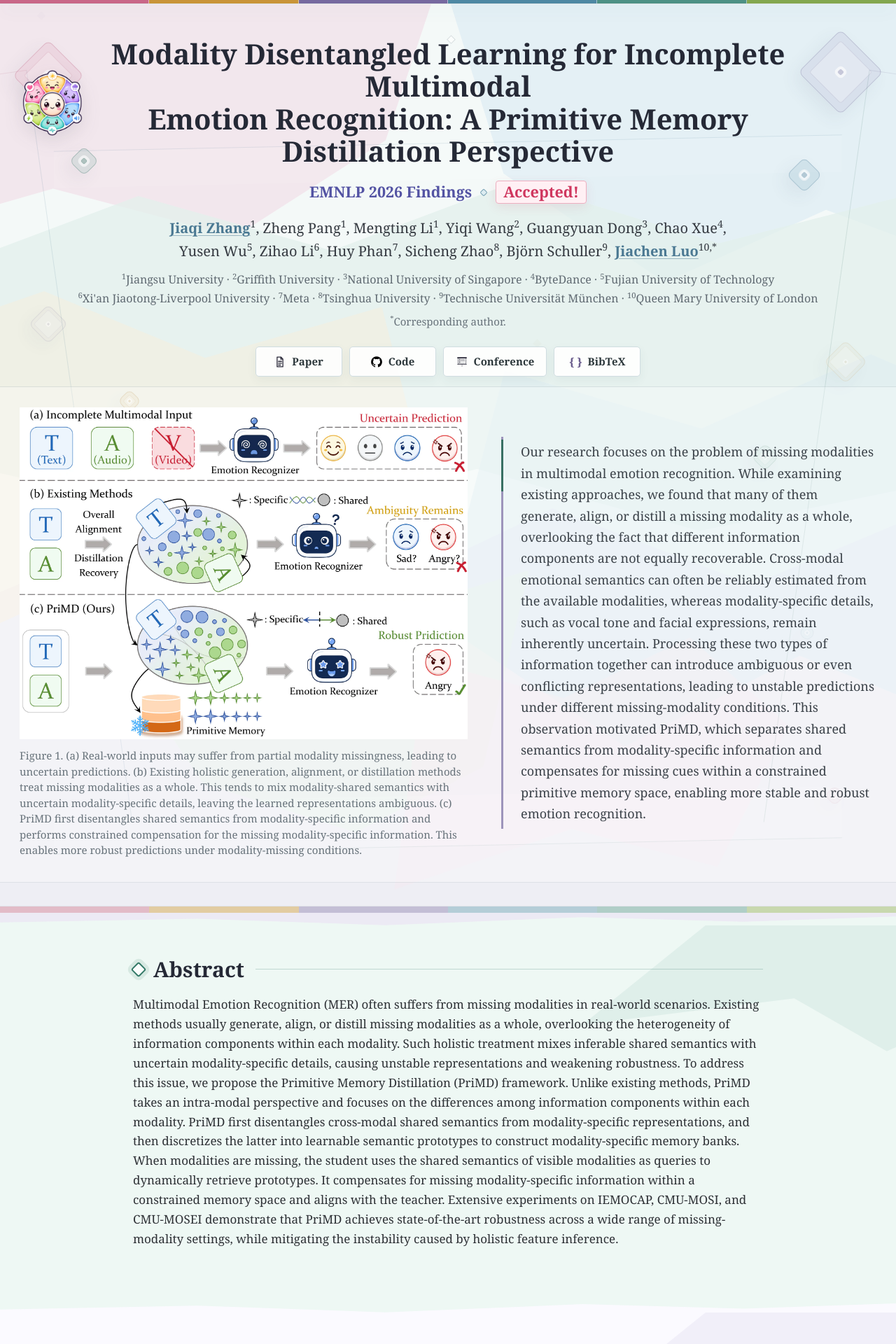
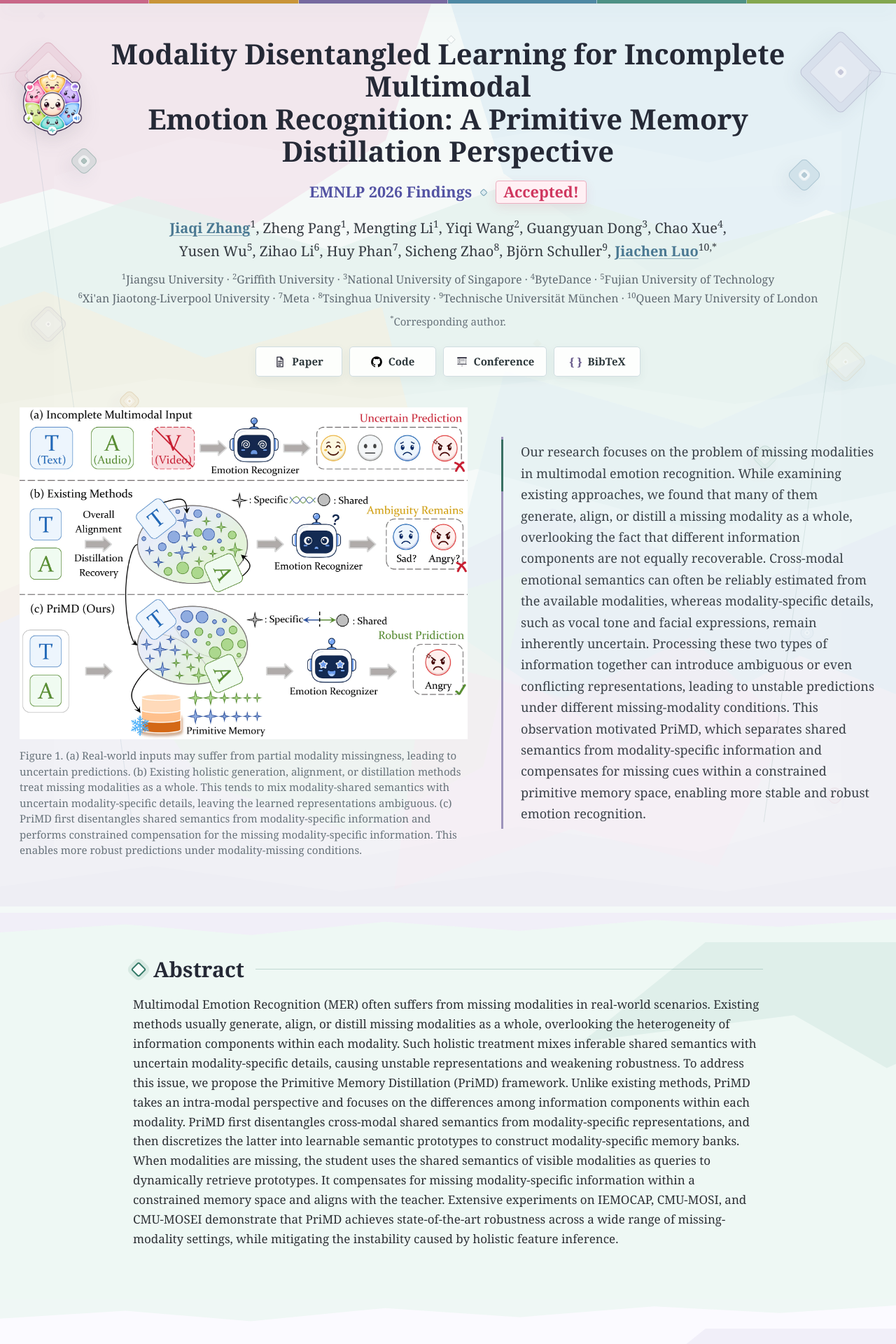
Before and after one commit to JiaqiZhang-Sengoku/JiaqiZhang-Sengoku.github.io, a Jekyll site: the page built from Web/PriMD/index.html, in a window 1280 px wide. Shown: the top 1920 px of the page at 70% size. Built offline with Jekyll 4.4.1, drawn with Linux system fonts in a browser that asks for light colours.

Commit message:
20260707

```diff
--- a/Web/PriMD/index.html
+++ b/Web/PriMD/index.html
@@ -13,7 +13,7 @@
   <link rel="icon" type="image/webp" sizes="1024x1024" href="/Web/PriMD/PriMD_Logo.webp?v=20260829-hd">
   <link rel="apple-touch-icon" href="/Web/PriMD/PriMD_Logo.webp?v=20260829-hd">
   <link rel="shortcut icon" type="image/webp" href="/Web/PriMD/PriMD_Logo.webp?v=20260829-hd">
-  <link rel="stylesheet" href="/Web/PriMD/styles.css?v=20260829-hero-flow">
+  <link rel="stylesheet" href="/Web/PriMD/styles.css?v=20260829-soft-flow-3">
 </head>
 <body>
   <main>
--- a/Web/PriMD/styles.css
+++ b/Web/PriMD/styles.css
@@ -217,15 +217,15 @@
 .hero-backdrop::after {
   content: "";
   position: absolute;
-  top: 198px;
-  bottom: 86px;
+  top: 182px;
+  bottom: 70px;
   left: 50%;
   width: min(1440px, 88vw);
-  border-top: 1px solid rgba(74, 120, 146, 0.12);
-  border-bottom: 1px solid rgba(57, 112, 99, 0.11);
+  background: rgba(255, 255, 255, 0.055);
   box-shadow:
-    inset 0 52px 0 rgba(255, 255, 255, 0.08),
-    inset 0 -72px 0 rgba(255, 255, 255, 0.1);
+    inset 0 88px 0 rgba(255, 255, 255, 0.035),
+    inset 0 -110px 0 rgba(255, 255, 255, 0.045);
+  clip-path: polygon(0 5%, 17% 0, 39% 4%, 62% 0, 83% 5%, 100% 1%, 100% 95%, 82% 100%, 59% 96%, 37% 100%, 16% 95%, 0 99%);
   transform: translateX(-50%) skewY(-1.2deg);
 }
 
@@ -235,11 +235,11 @@
   right: 0;
   bottom: 0;
   left: 0;
-  display: grid;
+  display: none;
   grid-template-columns: repeat(6, minmax(0, 1fr));
-  height: 10px;
-  border-top: 1px solid rgba(83, 106, 117, 0.14);
-  opacity: 0.62;
+  height: 3px;
+  border: 0;
+  opacity: 0.24;
   pointer-events: none;
 }
 
@@ -650,7 +650,7 @@
 }
 
 .content-band + .content-band {
-  margin-top: -1px;
+  margin-top: -2px;
 }
 
 .content-band::before {
@@ -661,17 +661,17 @@
   right: 0;
   left: 0;
   width: 100%;
-  height: 18px;
+  height: 42px;
   background: var(--section-bridge);
-  clip-path: polygon(0 0, 100% 0, 100% 30%, 83% 72%, 65% 36%, 43% 100%, 22% 48%, 0 78%);
-  opacity: 0.96;
+  clip-path: polygon(0 0, 100% 0, 100% 22%, 87% 48%, 73% 25%, 58% 62%, 43% 31%, 28% 76%, 14% 40%, 0 67%);
+  opacity: 0.88;
 }
 
 .content-band::after {
   content: "";
   position: absolute;
   z-index: 0;
-  top: 18px;
+  top: 42px;
   right: -8%;
   width: 43%;
   height: 180px;
@@ -685,7 +685,11 @@
   --section-bg: #eef8f4;
   --section-detail: rgba(51, 121, 103, 0.12);
   --section-rule: rgba(51, 121, 103, 0.25);
-  --section-bridge: #edeaf4;
+  --section-bridge: #f2eff8;
+}
+
+.content-band--abstract::before {
+  opacity: 0.96;
 }
 
 .content-band--method {
@@ -878,13 +882,13 @@
   content: "";
   position: absolute;
   z-index: -1;
-  top: -30px;
-  bottom: -35px;
+  top: -42px;
+  bottom: -48px;
   left: 50%;
   width: 100vw;
-  border-top: 1px solid rgba(88, 116, 126, 0.16);
-  border-bottom: 1px solid rgba(88, 116, 126, 0.14);
-  background: rgba(255, 255, 255, 0.27);
+  border: 0;
+  background: rgba(255, 255, 255, 0.12);
+  clip-path: polygon(0 5%, 18% 0, 41% 4%, 63% 0, 82% 5%, 100% 1%, 100% 95%, 81% 100%, 60% 96%, 38% 100%, 17% 95%, 0 99%);
   transform: translateX(-50%);
 }
 
@@ -1255,7 +1259,7 @@
   }
 
   .hero-footer-spectrum {
-    height: 8px;
+    height: 3px;
   }
 
   .hero-primitives::before,
@@ -1407,8 +1411,8 @@
   }
 
   .hero-story::before {
-    top: -18px;
-    bottom: -21px;
+    top: -24px;
+    bottom: -29px;
   }
 
   .hero-figure {
@@ -1428,11 +1432,11 @@
 
   .content-band::before {
     width: 100%;
-    height: 12px;
+    height: 24px;
   }
 
   .content-band::after {
-    top: 12px;
+    top: 24px;
     right: -28%;
     width: 78%;
     height: 132px;
```
